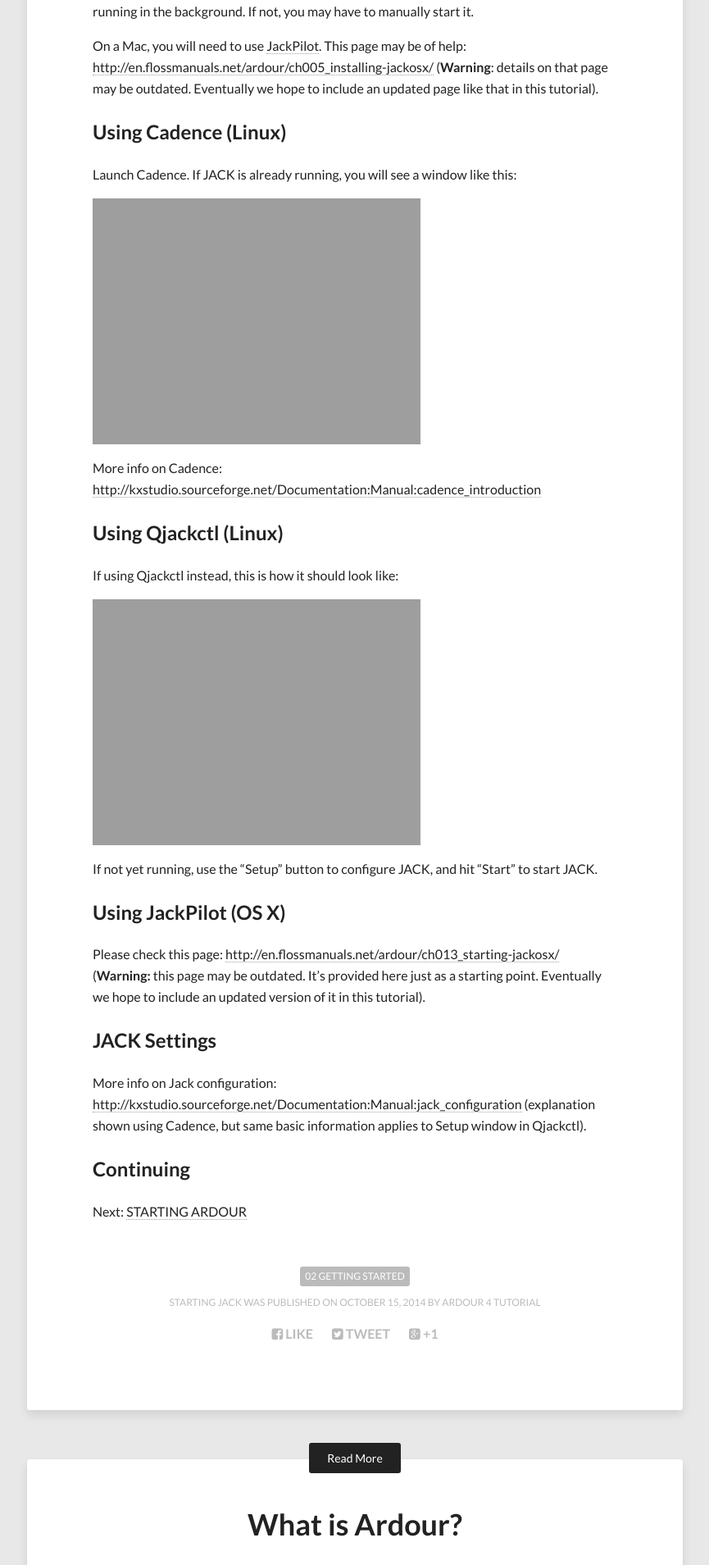
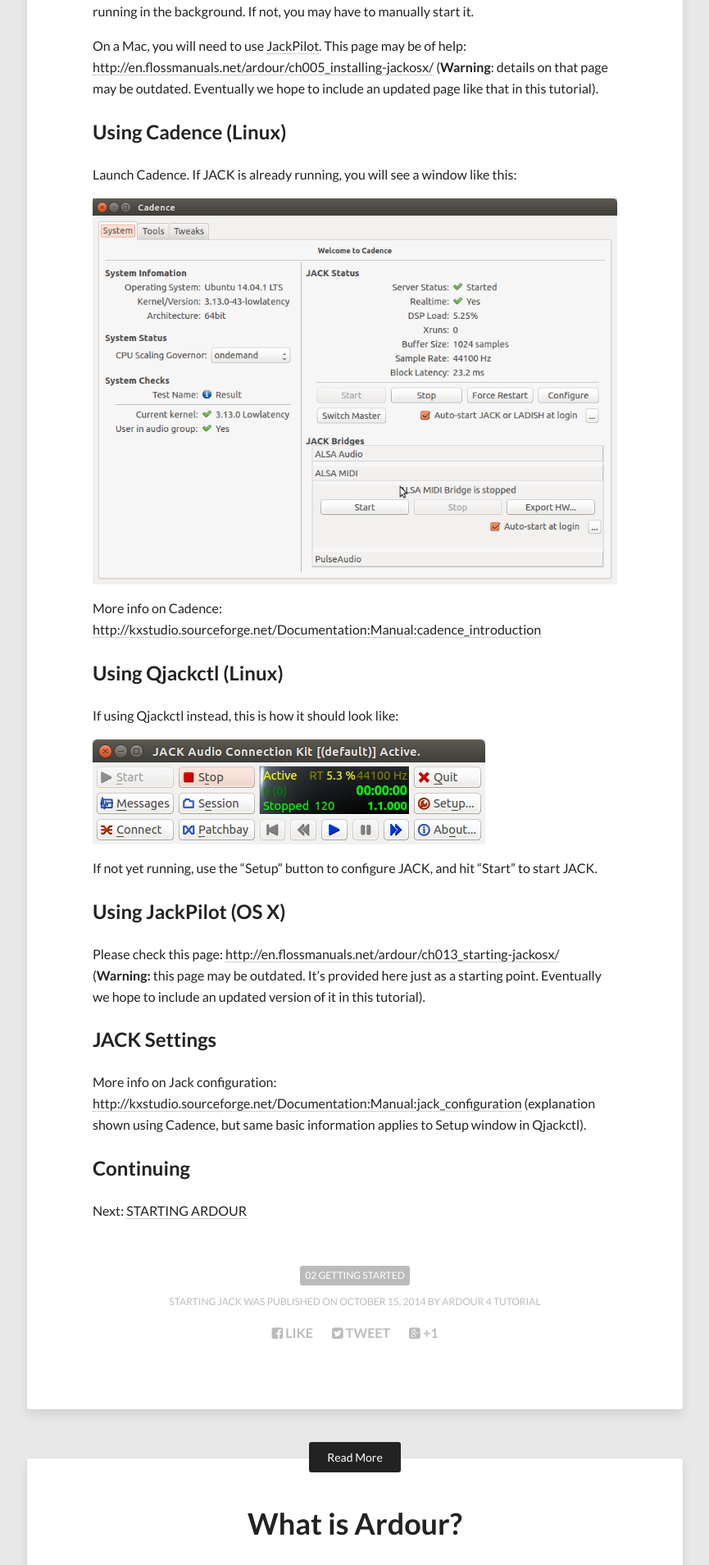
Before and after one commit to brunoruviaro/ardour4-tutorial, a Jekyll site: the page built from _posts/2014-10-15-starting-jack.md, in a window 1280 px wide. Shown: the part 931-2840 px from the top of the page at 82% size, without its empty margins (207-1072 px from the left). Built offline with Jekyll 4.4.1, drawn with Linux system fonts in a browser that asks for light colours; nearby versions of some CDN libraries.

Commit message:
Fixed image file names

```diff
--- a/_posts/2014-10-15-starting-jack.md
+++ b/_posts/2014-10-15-starting-jack.md
@@ -27,7 +27,7 @@
 
 Launch Cadence. If JACK is already running, you will see a window like this:
 
-![cadence]({{ site.url }}/images/Ardour3_JACK_Cadence.png)
+![cadence]({{ site.url }}/images/Ardour4_JACK_Cadence.png)
 
 More info on Cadence: [http://kxstudio.sourceforge.net/Documentation:Manual:cadence_introduction](http://kxstudio.sourceforge.net/Documentation:Manual:cadence_introduction)
 
@@ -35,7 +35,7 @@
 
 If using Qjackctl instead, this is how it should look like:
 
-![qjackctl]({{ site.url }}/images/Ardour3_JACK_qjackctl.png)
+![qjackctl]({{ site.url }}/images/Ardour4_JACK_qjackctl.png)
 
 If not yet running, use the "Setup" button to configure JACK, and hit "Start" to start JACK.
 
```
